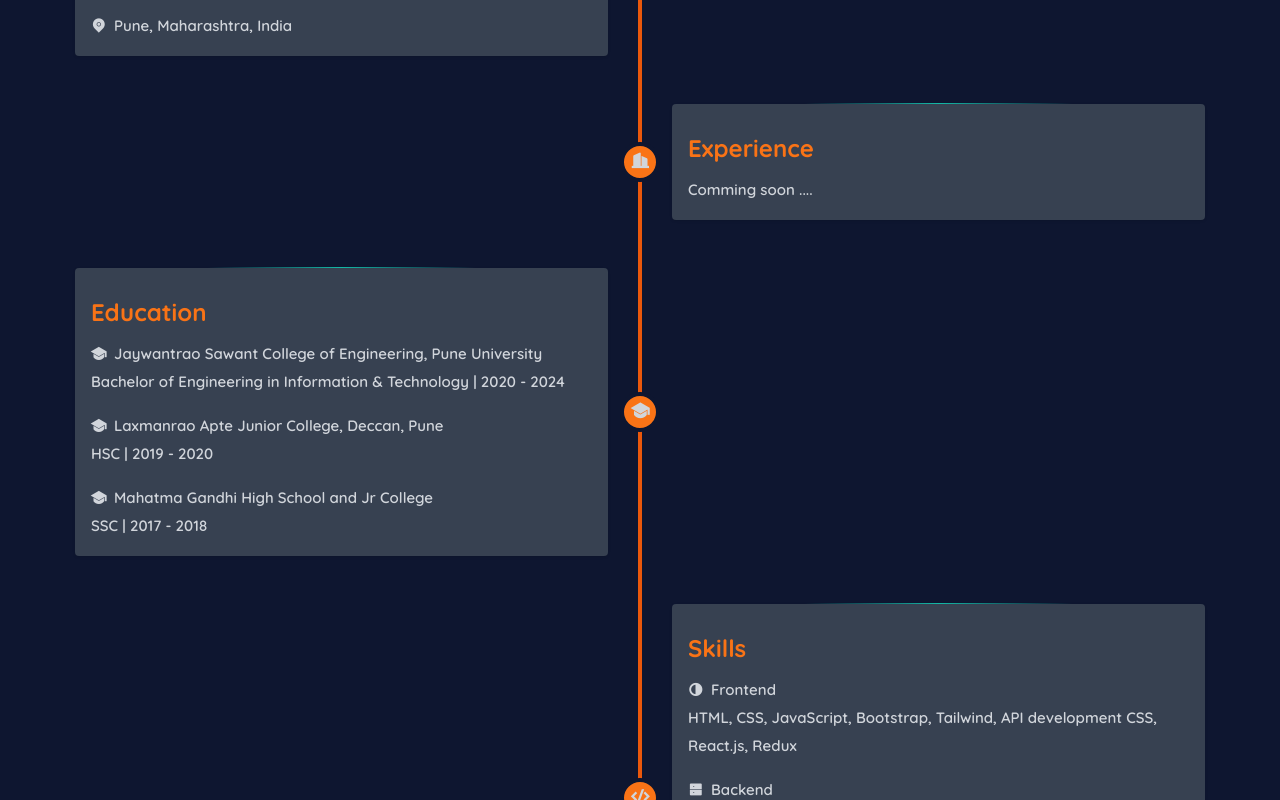
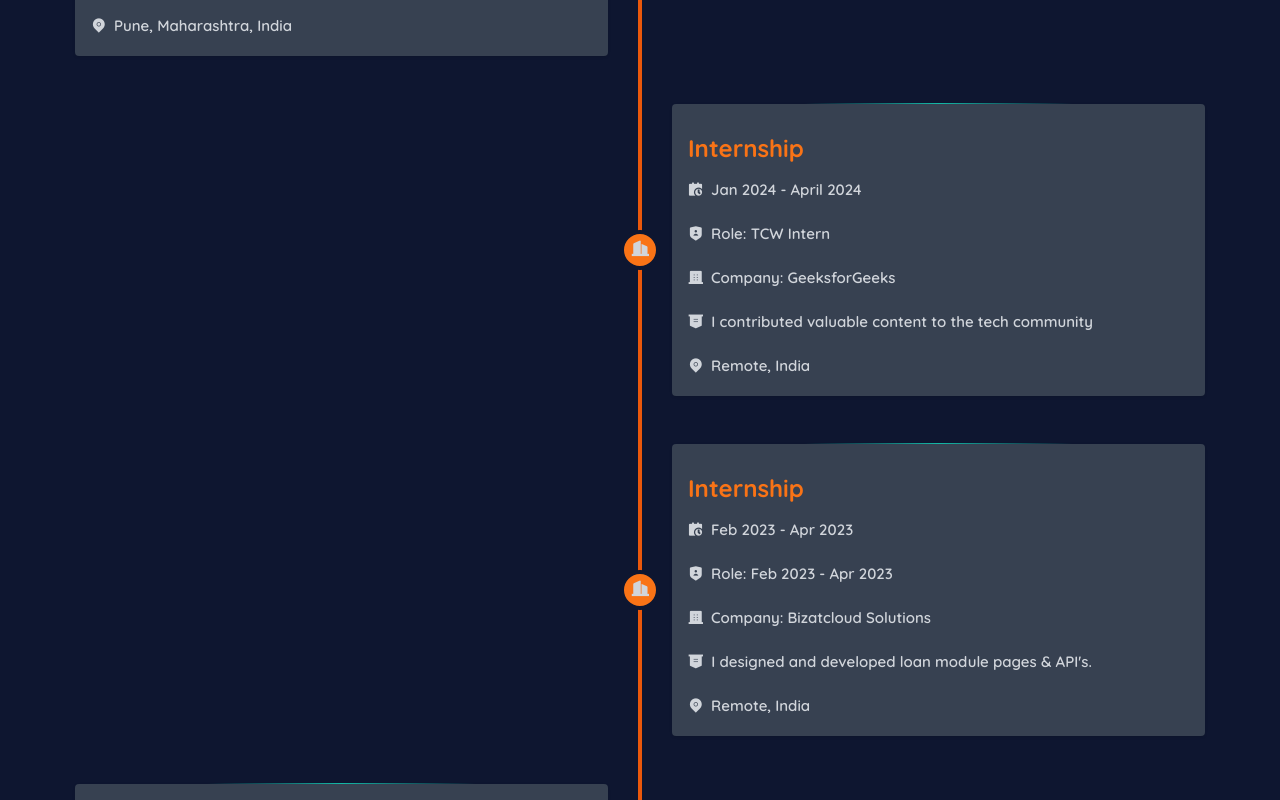
Before and after one commit to sahil-172002/portfolio, a React (Vite) app: page /about in a window 1280 px wide. Shown: the part 600-1400 px from the top of the page. Built offline with nearby package versions, Linux system fonts and the light colour scheme.

Commit message:
Updated git

```diff
--- a/src/components/About/About.jsx
+++ b/src/components/About/About.jsx
@@ -90,11 +90,93 @@ function About() {
                                                     className="font-[700] my-3
                                                 group-hover:text-white text-orange-500 group-hover:font-[600] text-2xl text-center sm:text-start"
                                                 >
-                                                    Experience
+                                                    Internship
                                                 </h3>
 
                                                 <div className="text-[15px] flex flex-col gap-4 group-hover:text-white leading-7">
-                                                    Comming soon ....
+                                                <h1>
+                                                            <i class="ri-calendar-schedule-fill mr-2"></i>
+                                                            Jan 2024 - April 2024
+                                                        </h1>
+                                                        <h1>
+                                                            <i class="ri-shield-user-fill mr-2"></i>
+                                                           Role: TCW Intern
+                                                        </h1>
+                                                        <h1>
+                                                            <i class="ri-building-4-fill mr-2"></i>
+                                                            Company: GeeksforGeeks
+                                                        </h1>
+                                                        <h1>
+                                                        <i class="ri-honour-fill"></i>
+                                                         &nbsp;  I contributed valuable content to the tech community
+
+                                                        </h1>
+                                                        <h1>
+                                                            <i class="ri-map-pin-fill mr-2"></i>
+                                                            Remote,
+                                                            India
+                                                        </h1>
+
+
+
+                                                </div>
+                                            </div>
+                                        </div>
+                                    </div>
+
+                                    <div className="rounded-full bg-orange-500  border-white dark:border-[#0e1630] border-4 w-10 h-10 absolute left-1/2 transform -translate-x-1/2 -translate-y-4 sm:translate-y-0 flex items-center justify-center">
+                                        <figure>
+                                            <i class="ri-building-2-fill text-[18px]"></i>
+                                        </figure>
+                                    </div>
+                                </div>
+                            </div>
+
+
+                            <div className="mt-6 sm:mt-0 sm:mb-12">
+                                <div className="flex items-center flex-col sm:flex-row">
+                                    <div className="flex justify-end w-full mx-auto items-center">
+                                        <div className="w-full sm:w-1/2 sm:pl-8">
+                                            <div
+                                                data-aos="fade-left"
+                                                data-aos-duration="1600"
+                                                className="bg-white p-4 rounded shadow group dark:bg-gray-700 hover:dark:bg-[#fd7f0b]  hover:bg-[#fd7f0b] cursor-pointer ease-in duration-150"
+                                            >
+                                                <div className="absolute inset-x-0 h-px w-1/2 mx-auto -top-px shadow-2xl  bg-gradient-to-r from-transparent via-teal-500 to-transparent" />
+
+                                                <h3
+                                                    className="font-[700] my-3
+                                                group-hover:text-white text-orange-500 group-hover:font-[600] text-2xl text-center sm:text-start"
+                                                >
+                                                    Internship
+                                                </h3>
+
+                                                <div className="text-[15px] flex flex-col gap-4 group-hover:text-white leading-7">
+                                                <h1>
+                                                            <i class="ri-calendar-schedule-fill mr-2"></i>
+                                                            Feb 2023 - Apr 2023
+                                                        </h1>
+                                                        <h1>
+                                                            <i class="ri-shield-user-fill mr-2"></i>
+                                                           Role: Feb 2023 - Apr 2023
+                                                        </h1>
+                                                        <h1>
+                                                            <i class="ri-building-4-fill mr-2"></i>
+                                                            Company: Bizatcloud Solutions
+                                                        </h1>
+                                                        <h1>
+                                                        <i class="ri-honour-fill"></i>
+                                                         &nbsp;  I designed and developed loan module pages & API's.
+
+                                                        </h1>
+                                                        <h1>
+                                                            <i class="ri-map-pin-fill mr-2"></i>
+                                                            Remote,
+                                                            India
+                                                        </h1>
+
+
+
                                                 </div>
                                             </div>
                                         </div>
@@ -231,7 +313,7 @@ function About() {
                                                     </div>
                                                     <div>
                                                         <h1>
-                                                            <i class="ri-database-2-fill mr-2"></i>
+                                                            <i class="ri-terminal-window-fill mr-2"></i>
                                                             Tools
                                                         </h1>
                                                         <p>
```
